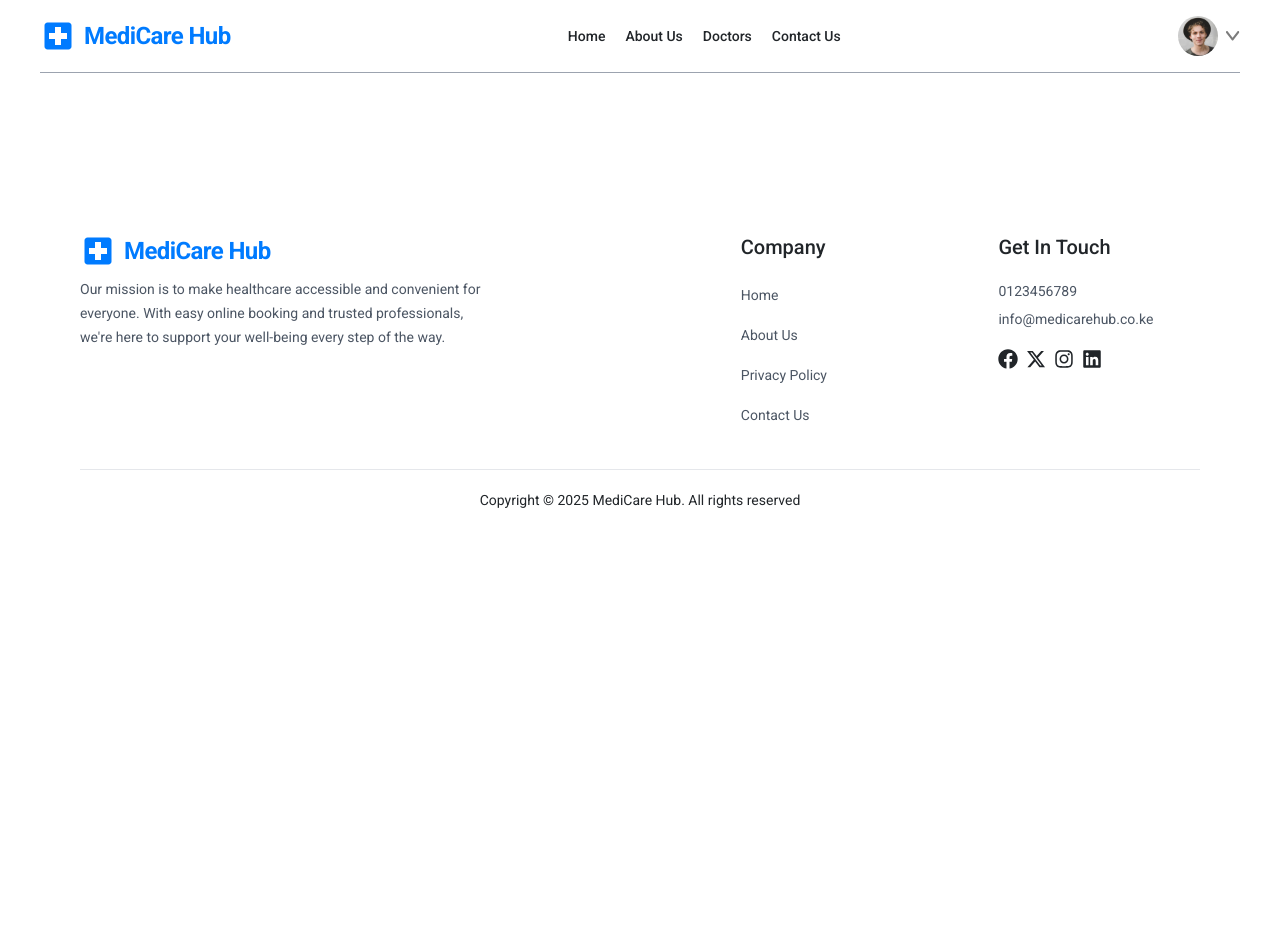
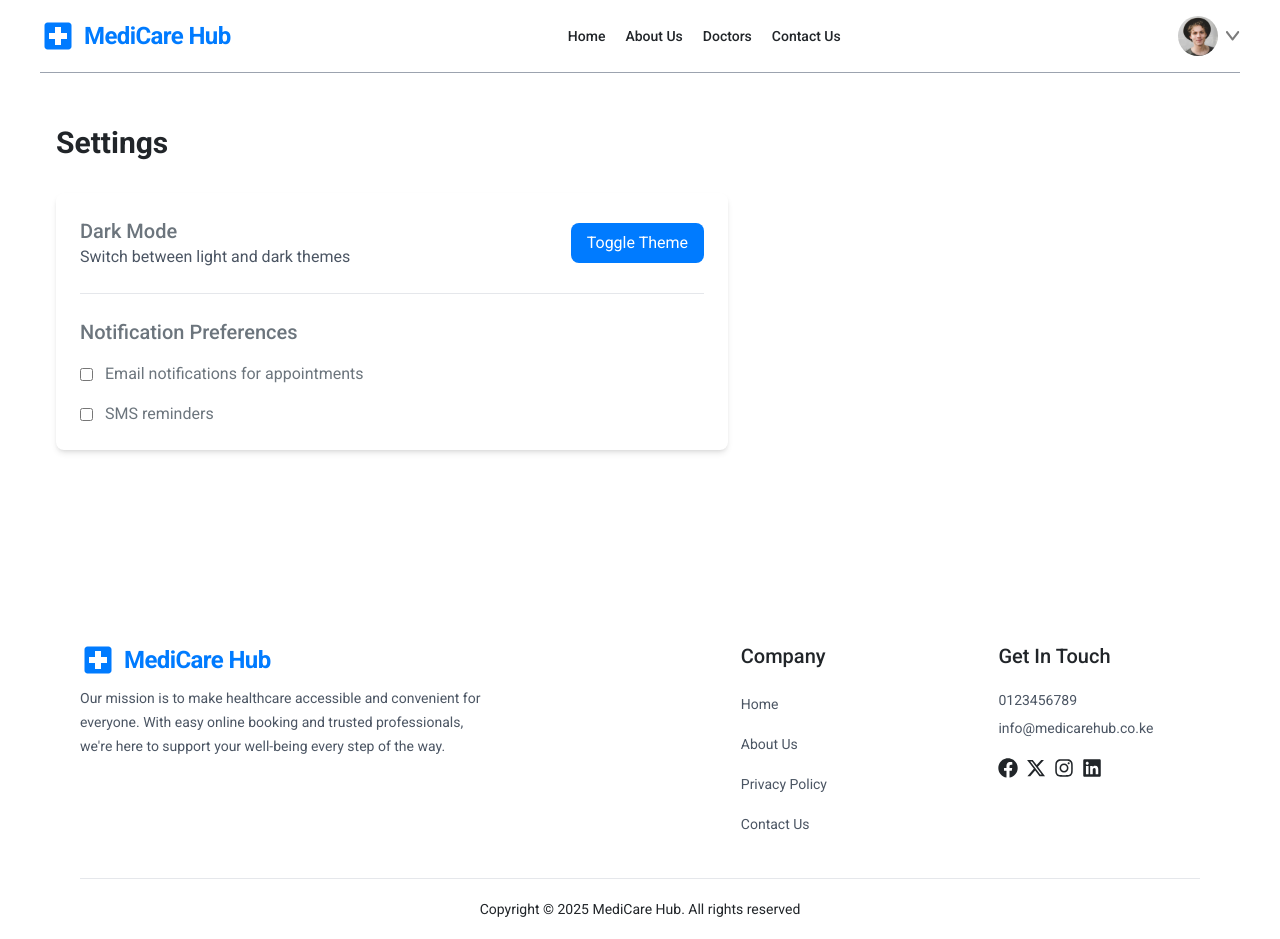
Before and after one commit to briansimiyuj/doctor-appointment-app, a React (Vite) app: page /settings in a window 1280 px wide. Before the commit the page ends 800 px from the top, so only its background shows below. Built offline with nearby package versions, Linux system fonts and the light colour scheme; a web font is replaced by a local one.

Commit message:
Dark mode 3

```diff
--- a/src/Script.tsx
+++ b/src/Script.tsx
@@ -10,6 +10,7 @@ import ProfilePage from "./pages/ProfilePage"
 import { ProfileContextProvider } from "./context/ProfileContext"
 import LoginPage from "./pages/LoginPage"
 import MyAppointmentsPage from "./pages/MyAppointmentsPage"
+import SettingsPage from "./pages/SettingsPage"
 
 const Script: React.FC = () =>{
 
@@ -43,6 +44,8 @@ const Script: React.FC = () =>{
 
           <Route path="/bookings" element={<MyAppointmentsPage/>}/>
 
+          <Route path="/settings" element={<SettingsPage/>}/>
+
         </Routes>
 
       </ProfileContextProvider>
--- /dev/null
+++ b/src/pages/SettingsPage.tsx
@@ -0,0 +1,74 @@
+const SettingsPage: React.FC = () =>{
+
+    const toggleTheme = () =>{
+
+        document.documentElement.classList.toggle("dark")
+    }
+
+    return(
+
+        <div className="container mx-auto px-4 py-8">
+
+            <h1 className="text-3xl font-bold mb-8">Settings</h1>
+
+            <div className="bg-white rounded-lg shadow-md p-6 max-w-2xl">
+
+                <div className="space-y-6">
+
+                    <div className="flex items-center justify-between">
+
+                        <div>
+
+                            <h2 className="text-xl font-medium">Dark Mode</h2>
+
+                            <p className="text-gray-600">Switch between light and dark themes</p>
+
+                        </div>
+
+
+                        <button
+                            onClick={toggleTheme}
+                            className="bg-primary-bg px-4 py-2 rounded-lg"
+                        >Toggle Theme</button>
+
+                    </div>
+
+
+                    <div className="pt-6 border-t">
+
+                        <h2 className="text-xl font-medium mb-4">Notification Preferences</h2>
+
+                        <div className="space-y-4">
+
+                            <label className="flex items-center space-x-3">
+
+                                <input type="checkbox" className="form-checkbox"/>
+
+                                <span>Email notifications for appointments</span>
+
+                            </label>
+
+
+                            <label className="flex items-center space-x-3">
+
+                                <input type="checkbox" className="form-checkbox"/>
+
+                                <span>SMS reminders</span>
+
+                            </label>
+
+                        </div>
+
+                    </div>
+
+                </div>
+
+            </div>
+
+        </div>
+
+    )
+
+}
+
+export default SettingsPage
```
Also changed, not shown: 1 other file (tests, documents, lock files or other folders).
